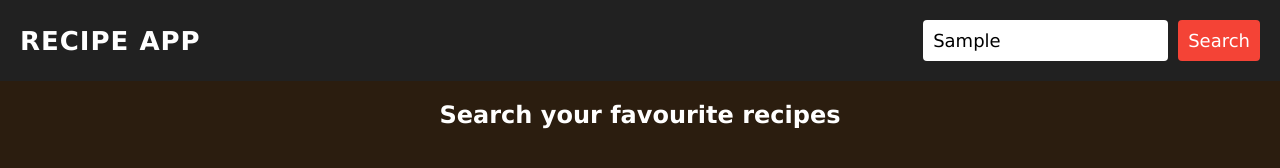
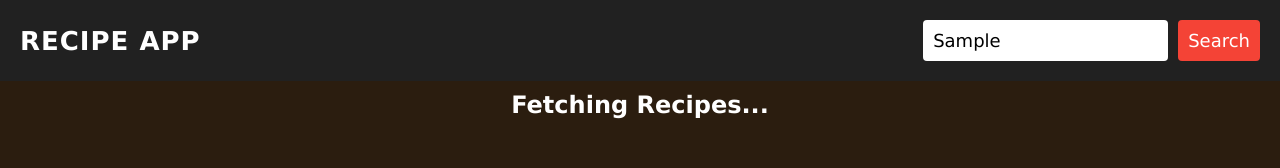
Before and after one commit to Dhana0313/Recipe_App, a plain HTML site: page index.html in a window 1280 px wide. Both pictures are taken after typing "Sample" into the empty fields and a click on the button "Search". Drawn offline with Linux system fonts and the light colour scheme; no server answers.

Commit message:
Filled main section

```diff
--- a/script.js
+++ b/script.js
@@ -4,20 +4,24 @@ const recipeContainer = document.querySelector('.recipe-container');
 
 //Function to get recipes
 const fetchRecipes = async (query) => {
+  recipeContainer.innerHTML = "<h2>Fetching Recipes...</h2>";
   const data= await fetch(`https://www.themealdb.com/api/json/v1/1/search.php?s=${query}`);
   const response = await data.json();
 
+  recipeContainer.innerHTML="";
   response.meals.forEach(meal => {
     const recipeDiv = document.createElement('div');
     recipeDiv.classList.add('recipe');
     recipeDiv.innerHTML = `
       <img src="${meal.strMealThumb}">
+      <h3>${meal.strMeal}</h3>
+      <p>${meal.strArea}</p>
+      <p>${meal.strCategory}</p>
 
     `
     recipeContainer.appendChild(recipeDiv);
 
   });
-
 
 }
 
--- a/style.css
+++ b/style.css
@@ -59,9 +59,15 @@ form button[type="submit"]:hover{
 
 }
 
+/*Main Section*/
 .recipe-container {
   text-align: center;
   margin-top: 20px;
+  display: grid;
+  grid-template-columns: repeat(auto-fit,minmax(300px,1fr));
+  grid-gap: 40px;
+  width: 80%;
+  margin: 10px auto;
 }
 
 
```
